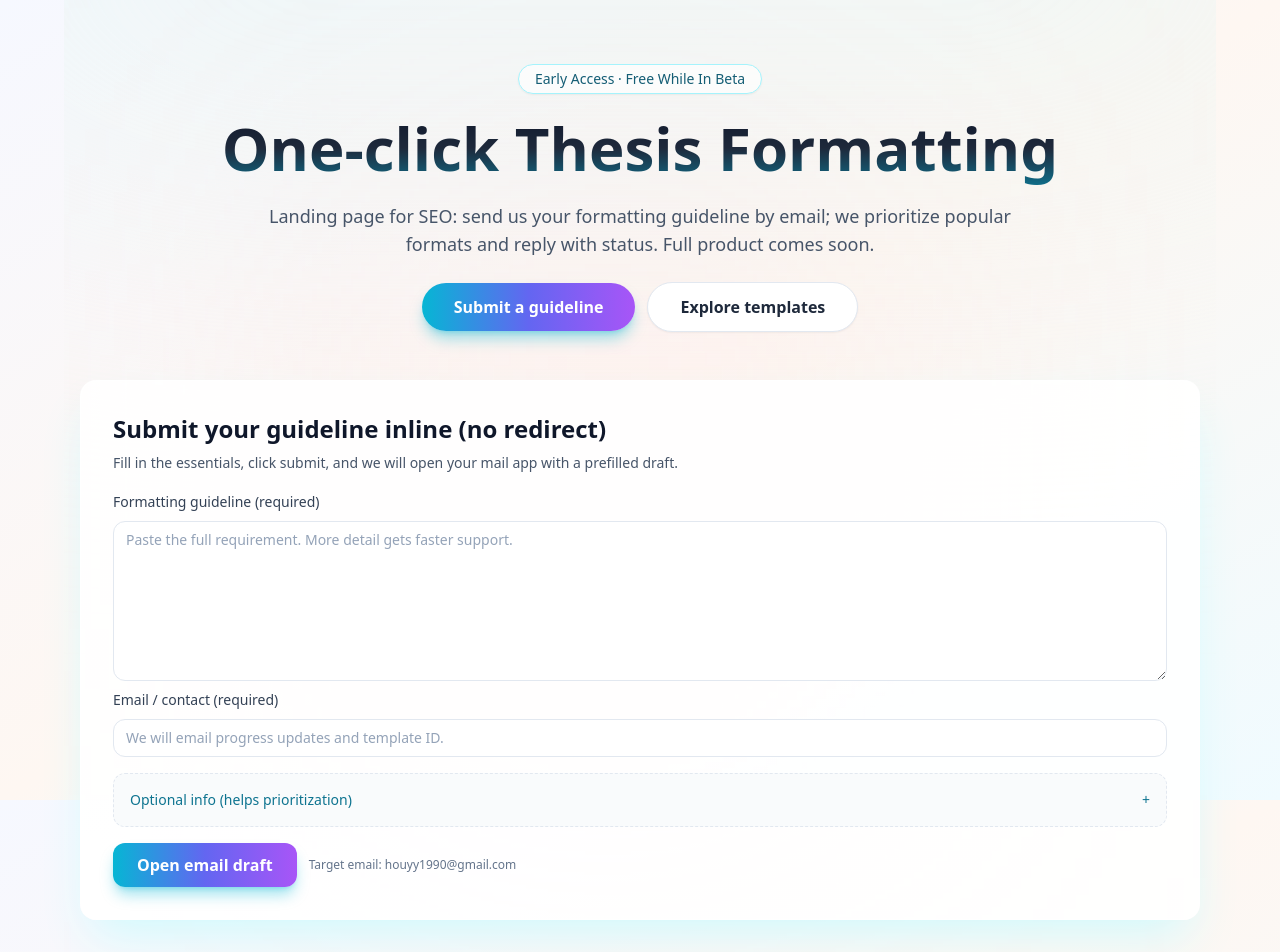
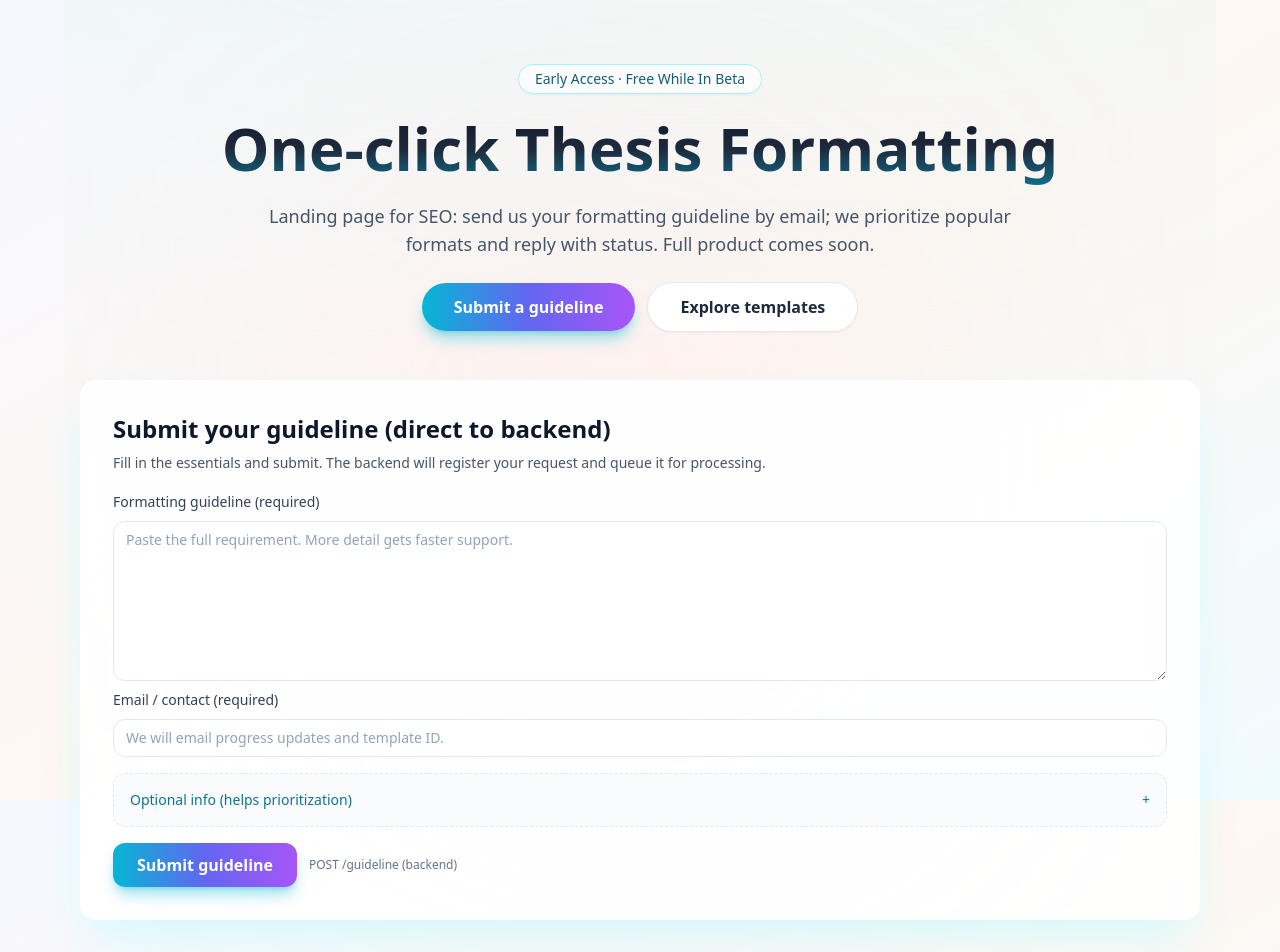
Before and after one commit to moonscar/freeformat-frontend, a Next.js app: page /en in a window 1280 px wide. Shown: the top 952 px of the page. Built offline with nearby package versions, Linux system fonts and the light colour scheme; no server answers.

Commit message:
feat(frontend): submit guideline to backend /guideline; update copy and success message

```diff
--- a/src/app/[locale]/page.tsx
+++ b/src/app/[locale]/page.tsx
@@ -127,11 +127,11 @@ const zh = {
     privacy: '隐私与使用限制',
   },
   inline: {
-    title: '在线提交你的格式要求（无需跳转）',
-    desc: '填写核心信息后点击提交，我们会帮你自动生成邮件草稿并打开邮箱。',
-    submit: '生成邮件草稿',
-    success: `已打开邮件客户端，如未弹出请手动发送至 ${REQUEST_EMAIL}`,
-    apiHint: `目标邮箱：${REQUEST_EMAIL}`,
+    title: '在线提交你的格式要求（直连后端）',
+    desc: '填写核心信息后点击提交，后端将登记你的格式要求并进入处理队列。',
+    submit: '提交格式要求',
+    success: '提交成功，Submission ID',
+    apiHint: '已提交到后端 /guideline',
   },
 };
 
@@ -157,10 +157,10 @@ const en = {
     privacy: 'Privacy & Usage Limits',
   },
   inline: {
-    title: 'Submit your guideline inline (no redirect)',
-    desc: 'Fill in the essentials, click submit, and we will open your mail app with a prefilled draft.',
-    submit: 'Open email draft',
-    success: `Mail composer opened. Send it to ${REQUEST_EMAIL}`,
-    apiHint: `Target email: ${REQUEST_EMAIL}`,
+    title: 'Submit your guideline (direct to backend)',
+    desc: 'Fill in the essentials and submit. The backend will register your request and queue it for processing.',
+    submit: 'Submit guideline',
+    success: 'Submitted. Submission ID',
+    apiHint: 'POST /guideline (backend)',
   },
 };
--- a/src/components/InlineRequestForm.tsx
+++ b/src/components/InlineRequestForm.tsx
@@ -14,6 +14,7 @@ type Props = {
 };
 
 export default function InlineRequestForm({ title, desc, submitText, successText, apiHint, locale, targetEmail }: Props) {
+  const API_BASE = (process.env.NEXT_PUBLIC_API_BASE || '').replace(/\/$/, '') || '/api';
   const [org, setOrg] = useState("");
   const [link, setLink] = useState("");
   const [deadline, setDeadline] = useState("");
@@ -110,18 +111,25 @@ export default function InlineRequestForm({ title, desc, submitText, successText
     setError(null);
     setResult(null);
     try {
-      const subject = `${copy.subjectPrefix}${org || copy.subjectFallback}`;
-      const body = composedText || copy.compose.rawPrefix;
-      const mailto = `mailto:${targetEmail}?subject=${encodeURIComponent(subject)}&body=${encodeURIComponent(body)}`;
-      if (typeof window !== 'undefined') {
-        window.location.href = mailto;
+      const payload = {
+        text: composedText,
+        name: org || (locale === 'en' ? 'User guideline submission' : '用户上传格式要求'),
+        locale,
+        metadata: {
+          link, deadline, pages, special, contact,
+        },
+      };
+      const res = await fetch(`${API_BASE}/guideline`, {
+        method: 'POST',
+        headers: { 'Content-Type': 'application/json' },
+        body: JSON.stringify(payload),
+      });
+      if (!res.ok) {
+        const msg = await res.text();
+        throw new Error(msg || 'Request failed');
       }
-      try {
-        await navigator.clipboard?.writeText(body);
-      } catch {
-        // ignore clipboard errors
-      }
-      setResult(targetEmail);
+      const data = await res.json();
+      setResult(data.submission_id || (locale === 'en' ? 'submitted' : '已接收'));
     } catch (err: any) {
       setError(err?.message || copy.mailError);
     } finally {
```
